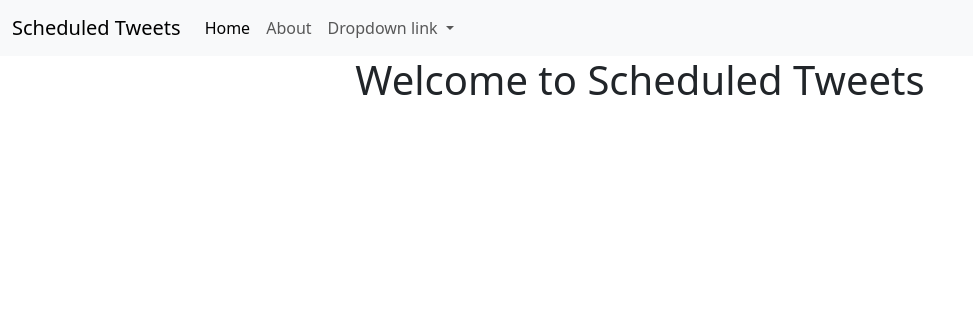
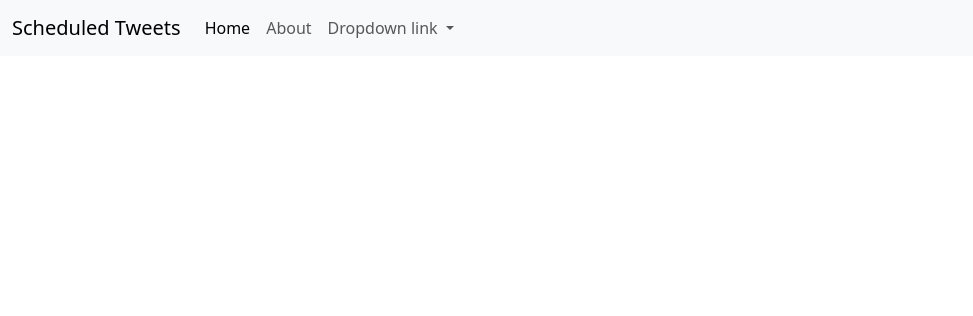
Before and after one commit to thereaperplayz/Scheduled-Tweets, a Rails app: page / in a window 1280 px wide. Shown: the top 316 px of the page, without its empty margins (0-973 px from the left). Run offline with Rails 7, Linux system fonts and the light colour scheme; some libraries are stand-ins or nearby versions.

Commit message:
Update index.html.erb

```diff
--- a/app/views/main/index.html.erb
+++ b/app/views/main/index.html.erb
@@ -1,6 +1,3 @@
-<div class="d-flex align-items-center style= margin-top: 5vh; justify-content-center">
-  <h1>Welcome to Scheduled Tweets</h1>
-</div>
 
 <div class="container">
   <% if flash.now[:notice].present? %>
```
